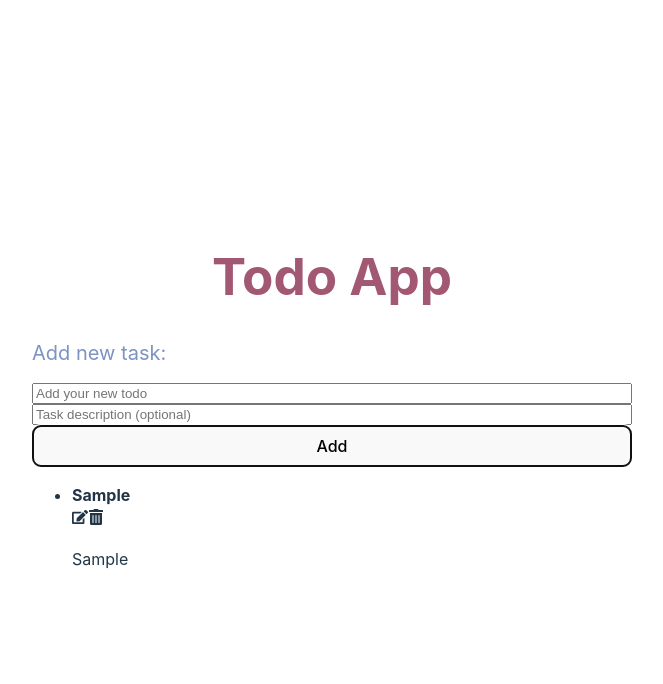
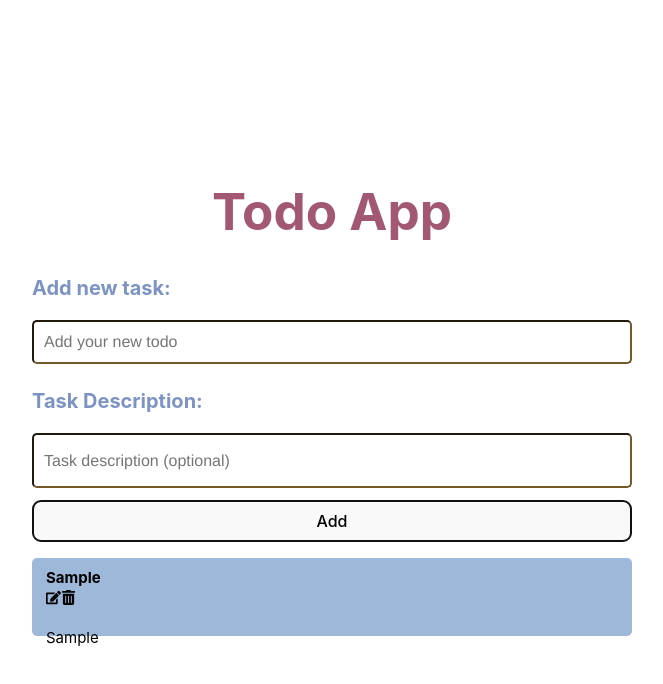
Before and after one commit to kiriasru/my-react-task-list, a React (Vite) app: page / in a window 1280 px wide. Both pictures are taken after typing "Sample", "Sample" into the empty fields and a click on the button "Add". Shown: the top 684 px of the page, without its empty margins (308-971 px from the left). Built offline with nearby package versions, Linux system fonts and the light colour scheme.

Commit message:
Se han hecho cambios en los estilos de la aplicacion

```diff
--- a/src/App.css
+++ b/src/App.css
@@ -25,4 +25,61 @@
     margin-bottom: 15px;
     grid-column: 1 / -1;
     color: #7C93C3;
+    font-weight: bold;
 }
+
+.subtitle2 {
+    font-size: 20px;
+    margin-bottom: 15px;
+    grid-column: 1 / -1;
+    color: #7C93C3;
+    font-weight: bold;
+}
+
+.task-list {
+    max-width: 100%;
+    display: grid;
+    grid-template-columns: auto 1fr 45px 9%;
+    height: 65px;
+    align-items: center;
+    font-size: 15px;
+    color: black;
+    margin-left: 10px;
+    margin-top: 5px;
+}
+
+.add-description {
+    max-width: 100%;
+    height: 45%;
+    font-size: 100%;
+    border-radius: 5px;
+    border-color: rgb(118, 89, 43);
+    padding-left: 20px;
+    margin-top: 2px;
+    font-family: 'Franklin Gothic Medium', 'Arial Narrow', Arial, sans-serif;
+    padding: 10px;
+    grid-column: 1 / -1;
+    margin-bottom: 25px;
+}
+
+.add-task {
+    max-width: 100%;
+    height: 45%;
+    font-size: 100%;
+    border-radius: 5px;
+    border-color: rgb(118, 89, 43);
+    padding-left: 20px;
+    margin-top: 2px;
+    font-family: 'Franklin Gothic Medium', 'Arial Narrow', Arial, sans-serif;
+    padding: 10px;
+    grid-column: 1 / -1;
+}
+
+.task-wrapper {
+    background-color: #9EB8D9;
+    border-radius: 5px;
+    padding: 4px;
+    margin-left: -40px;
+    margin-bottom: 15px;
+
+}
--- a/src/components/TaskForm.jsx
+++ b/src/components/TaskForm.jsx
@@ -72,14 +72,15 @@ const TaskForm = () => {
     <div>
       <form className='container-form' onSubmit={handleTaskSubmit}>
         <label className='subtitle'>Add new task:</label>
-        <input
+        <input className='add-task'
           type="text"
           placeholder="Add your new todo"
           name="text"
           value={task.text}
           onChange={handleTaskChange}
-        />
-        <input
+        /><br/>
+        <label className='subtitle2'>Task Description:</label>
+        <input className='add-description'
           type="text"
           placeholder="Task description (optional)"
           name="description"
@@ -102,9 +103,10 @@ const TaskForm = () => {
         </div>
       )}
 
-      <ul>
+      <ul className='added-task'>
         {tasks.map((t, index) => (
-          <li key={index}>
+          <div className='task-wrapper' key={ index }>
+          <li className='task-list' key={index}>
             <TaskItem
               task={t}
               onStartEditing={() => startEditing(index)}
@@ -112,6 +114,7 @@ const TaskForm = () => {
               onToggleCompleted={() => toggleTaskCompleted(index)}
             />
           </li>
+          </div>
         ))}
       </ul>
     </div>
--- a/src/components/TaskItem.jsx
+++ b/src/components/TaskItem.jsx
@@ -18,7 +18,7 @@ const TaskItem = ({ task, onStartEditing, onDelete, onToggleCompleted }) => {
   };
 
   return (
-    <div>
+    <div className='task-icons'>
       {isEditing ? (
         <div>
           <input
@@ -47,9 +47,9 @@ const TaskItem = ({ task, onStartEditing, onDelete, onToggleCompleted }) => {
             >
               {task.text}
             </strong>
-            <div>
-              <FaEdit onClick={() => onStartEditing()} style={{ cursor: 'pointer' }} />
-              <FaTrashAlt onClick={handleDelete} style={{ cursor: 'pointer' }} />
+            <div className='icons'>
+              <FaEdit className='edit-icon' onClick={() => onStartEditing()} style={{ cursor: 'pointer' }} />
+              <FaTrashAlt className='delete-icon' onClick={handleDelete} style={{ cursor: 'pointer' }} />
             </div>
           </div>
           <p>{task.description}</p>
```
